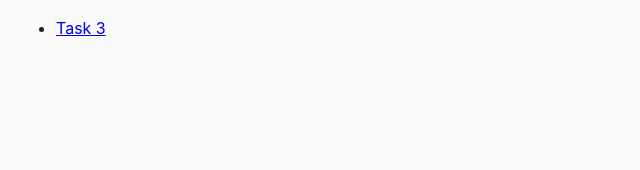
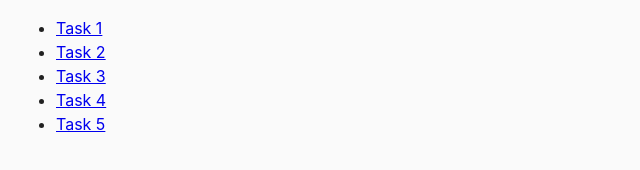
Before and after one commit to 1Yevhen1/goit-js-hw-07, a plain HTML site: page index.html in a window 1280 px wide. Shown: the whole page, without its empty margins (0-640 px from the left). Drawn offline with Linux system fonts and the light colour scheme.

Commit message:
goit-js-hw-7

```diff
--- a/index.html
+++ b/index.html
@@ -9,11 +9,11 @@
   </head>
   <body>
     <ul>
-      <!-- <li><a href="./task-1.html">Task 1</a></li>
-      <li><a href="./task-2.html">Task 2</a></li> -->
+      <li><a href="./task-1.html">Task 1</a></li>
+      <li><a href="./task-2.html">Task 2</a></li>
       <li><a href="./task-3.html">Task 3</a></li>
-      <!-- <li><a href="./task-4.html">Task 4</a></li>
-      <li><a href="./task-5.html">Task 5</a></li> -->
+      <li><a href="./task-4.html">Task 4</a></li>
+      <li><a href="./task-5.html">Task 5</a></li>
     </ul>
   </body>
 </html>
```
